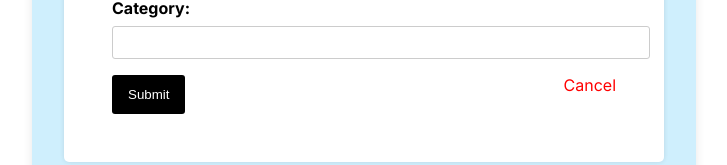
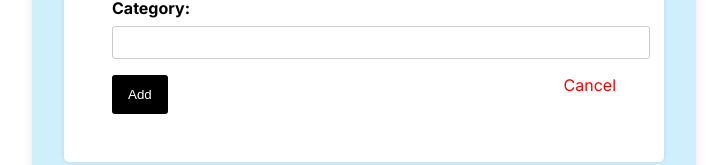
Before and after one commit to saksham310/RecipeFinder, an Angular app: page /create in a window 1280 px wide. Shown: the part 714-879 px from the top of the page, without its empty margins (276-1003 px from the left). Built offline with nearby package versions, Linux system fonts and the light colour scheme; a web font is replaced by a local one.

Commit message:
fixed the bug in update process

```diff
--- a/src/app/recipe-form/recipe-form.component.html
+++ b/src/app/recipe-form/recipe-form.component.html
@@ -31,7 +31,7 @@
 
             </div>
             <div class="form-actions">
-                <button type="submit">Submit</button>
+                <button type="submit">{{button}}</button>
                 <a routerLink="/">Cancel</a>
             </div>
         </form>
--- a/src/app/recipe-form/recipe-form.component.ts
+++ b/src/app/recipe-form/recipe-form.component.ts
@@ -15,6 +15,7 @@ import { ReactiveFormsModule } from '@angular/forms';
 export class RecipeFormComponent {
   id:number;
   isNew:boolean=true;
+  button:string="Add";
 recipe=new FormGroup({
   id:new FormControl(),
   name:new FormControl(''),
@@ -29,6 +30,7 @@ constructor(private route:ActivatedRoute){
   this.id=Number(this.route.snapshot.params['id']);
   if(this.id){
    this.isNew=false;
+   this.button="Update";
    const food=this.recipeService.getIdRecipe(this.id) as Foodrecipe;
     this.recipe.setValue({
       id: food.id,
@@ -46,7 +48,7 @@ constructor(private route:ActivatedRoute){
   }
 }
 onSubmit(){
- if(this.isNew){
+
   const newId=parseInt(this.recipe.get('id')?.value);
   console.log(typeof(newId));
 
@@ -59,11 +61,13 @@ onSubmit(){
     category: this.recipe.get('category')?.value,
   };
 console.log(typeof(food.id));
+if(this.isNew){
   this.recipeService.addRecipe(food as Foodrecipe);
   window.alert("Recipe Successfull Added");
  }
  else{
-  this.recipeService.updateRecipe(this.id,this.recipe.value as Foodrecipe)
+  this.recipeService.updateRecipe(this.id,food as Foodrecipe)
+  window.alert("Recipe Successfull Updated");
  }
 }
 }
```
